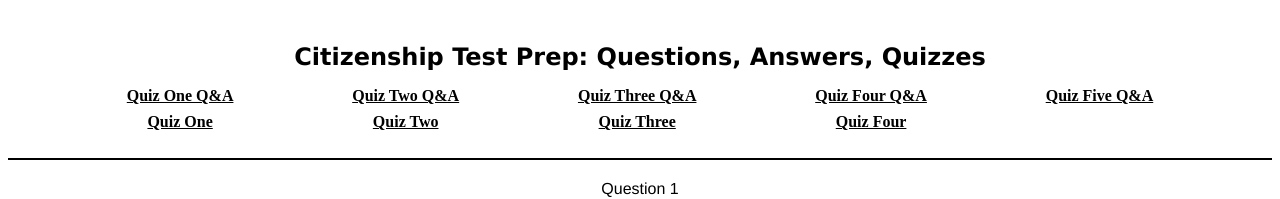
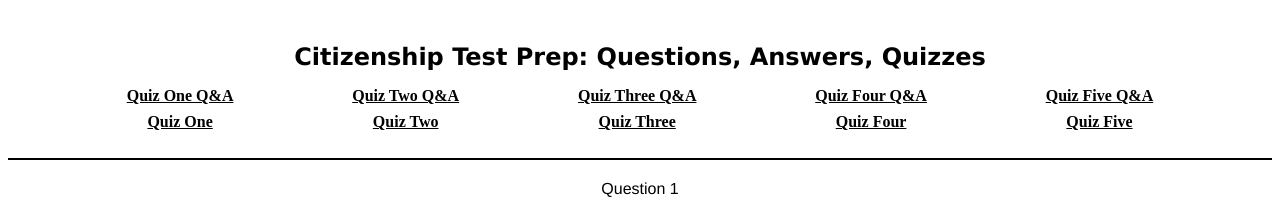
Before and after one commit to mmaustin/citizenship-questions-answers, a React (Create React App) app in the folder citizenship-frontend/: page / in a window 1280 px wide. Shown: the top 199 px of the page. Built offline with nearby package versions, Linux system fonts and the light colour scheme.

Commit message:
added route to quiz five in app component and added link to quiz five in navbar component

```diff
--- a/citizenship-frontend/src/App.js
+++ b/citizenship-frontend/src/App.js
@@ -10,6 +10,7 @@ import { QuizThree } from './features/questionsThree/QuizThree'
 import { QuestionsListFour } from './features/questionsFour/QuestionsListFour'
 import { QuizFour } from './features/questionsFour/QuizFour'
 import { QuestionsListFive } from './features/questionsFive/QuestionsListFive'
+import { QuizFive } from './features/questionsFive/QuizFive'
 
 const App = () => {
 
@@ -27,6 +28,7 @@ const App = () => {
                     <Route exact path='/questions/questions-four' element={<QuestionsListFour/>}/>
                     <Route exact path='/questions/quiz-four' element={<QuizFour/>}/>
                     <Route exact path='/questions/questions-five' element={<QuestionsListFive/>}/>
+                    <Route exact path='/questions/quiz-five' element={<QuizFive/>}/>
                     <Route path="*" element={<p>There's Nothing At This Address!</p> }/>
                 </Routes>
         </Router>
--- a/citizenship-frontend/src/app/Navbar.js
+++ b/citizenship-frontend/src/app/Navbar.js
@@ -26,7 +26,7 @@ const Navbar = () => {
                     </div>
                     <div className='quiz-pair'>
                         <Link className='nav-link-text' to='/questions/questions-five'>Quiz Five Q&A</Link>
-                        {/*<Link className='nav-link-text' to='/questions/quiz-four'>Quiz Four</Link>*/}
+                        <Link className='nav-link-text' to='/questions/quiz-five'>Quiz Five</Link>
                     </div>
                 </div>
             </section>
```
